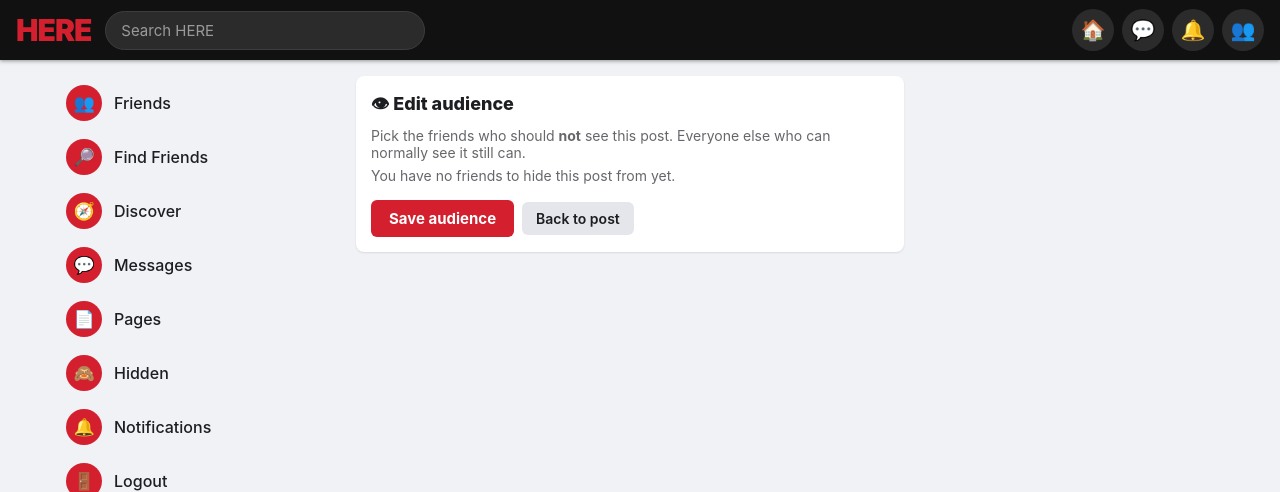
After one commit to cooleykendrick7-web/here, a FastAPI app: template templates/audience.html in a window 1280 px wide. The commit adds this page. Shown: the top 492 px of the page. Run offline with FastAPI, Linux system fonts and the light colour scheme; the template is opened without the code that fills it, so the values that code supplies are empty.

Commit message:
Hide from specific people + tagging + background follows you

```diff
--- /dev/null
+++ b/templates/audience.html
@@ -0,0 +1,29 @@
+{% extends "base.html" %}
+{% block title %}Edit audience — HERE{% endblock %}
+{% block content %}
+
+<div class="card">
+  <div class="section-title">👁 Edit audience</div>
+  <p style="color:var(--muted);font-size:14px;margin-bottom:6px">
+    Pick the friends who should <strong>not</strong> see this post. Everyone else
+    who can normally see it still can.{% if hidden_count %} Currently hidden from
+    {{ hidden_count }} {{ 'person' if hidden_count == 1 else 'people' }}.{% endif %}
+  </p>
+  <form action="/post/{{ post_id }}/audience" method="post">
+    {% if friends %}
+    <div class="picker-list">
+      {% for f in friends %}
+      <label class="picker-chip"><input type="checkbox" name="hide_from" value="{{ f.id }}"{% if f.hidden %} checked{% endif %}> {{ f.name|e }}</label>
+      {% endfor %}
+    </div>
+    {% else %}
+    <p style="color:var(--muted);font-size:14px">You have no friends to hide this post from yet.</p>
+    {% endif %}
+    <div style="margin-top:16px;display:flex;gap:8px;align-items:center">
+      <button type="submit" class="btn">Save audience</button>
+      <a class="btn-ghost" href="/post/{{ post_id }}">Back to post</a>
+    </div>
+  </form>
+</div>
+
+{% endblock %}
--- a/templates/base.html
+++ b/templates/base.html
@@ -122,6 +122,14 @@ body.has-profile-bg .contact-item .sub{color:#cfcfcf}
   width:100%;border:1px solid var(--border);border-radius:8px;padding:9px 12px;font-size:15px;margin-top:4px}
 .composer input[type=file]{margin-top:6px;font-size:14px}
 .composer .post-row{margin-top:12px;text-align:right}
+/* ===== tag / hide-from pickers ===== */
+.picker-list{display:flex;flex-wrap:wrap;gap:6px;margin-top:6px}
+.picker-chip{display:inline-flex;align-items:center;gap:5px;background:#f5f6f7;
+  border:1px solid var(--border);border-radius:16px;padding:5px 11px;font-size:13px;
+  font-weight:600;cursor:pointer;color:#333}
+.picker-chip input{accent-color:var(--red)}
+.with-line{font-size:13px;color:var(--muted);margin-bottom:8px}
+.with-line a{color:var(--red);font-weight:600}
 
 /* ===== post card ===== */
 .post-header{display:flex;align-items:center;gap:10px;margin-bottom:10px}
@@ -257,8 +265,13 @@ table.admin td{padding:8px 10px;border-bottom:1px solid var(--border);vertical-a
 }
 </style>
 {% block head_extra %}{% endblock %}
+{% if page_bg %}
+<style>
+body.has-profile-bg{background-image:linear-gradient(rgba(8,8,14,.58),rgba(8,8,14,.58)),url('{{ page_bg }}')}
+</style>
+{% endif %}
 </head>
-<body class="{% block body_class %}{% endblock %}">
+<body class="{% block body_class %}{% endblock %}{% if page_bg %} has-profile-bg{% endif %}">
 
 <header class="topbar">
   <a class="logo" href="/home">HERE</a>
--- a/templates/notifications.html
+++ b/templates/notifications.html
@@ -12,6 +12,7 @@
         {% elif n.kind == 'tap' %}🖐️
         {% elif n.kind == 'message' %}💬
         {% elif n.kind == 'share' %}🔁
+        {% elif n.kind == 'tag' %}🏷
         {% else %}🔔{% endif %}
         {{ n.text|e }}
       </div>
--- a/templates/profile.html
+++ b/templates/profile.html
@@ -1,11 +1,5 @@
 {% extends "base.html" %}
 {% block title %}{{ profile.name|e }} — HERE{% endblock %}
-{% block body_class %}{% if profile.background %}has-profile-bg{% endif %}{% endblock %}
-{% block head_extra %}{% if profile.background %}
-<style>
-body.has-profile-bg{background-image:linear-gradient(rgba(8,8,14,.58),rgba(8,8,14,.58)),url('{{ profile.background }}')}
-</style>
-{% endif %}{% endblock %}
 {% block content %}
 
 <div class="card">
```
Also changed, not shown: templates/home.html (+23 -0 lines), templates/page.html (+23 -0 lines).
